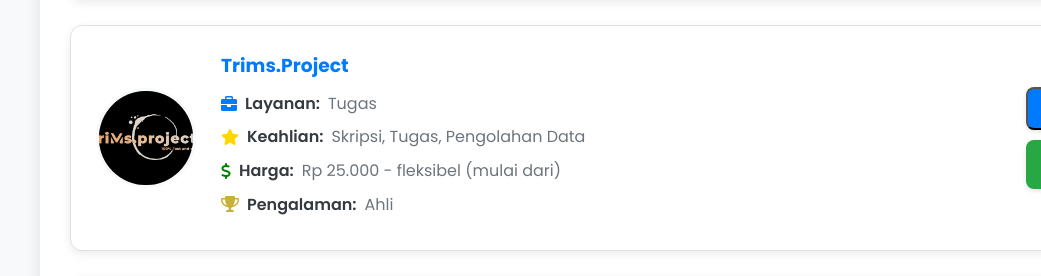
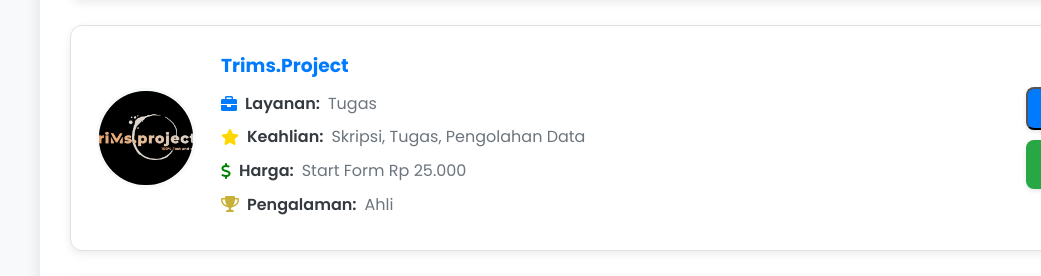
Before and after one commit to faisalkaharr/rampungjoki, a plain HTML site: page carijoki.html in a window 1280 px wide. Shown: the part 960-1236 px from the top of the page, 0-1041 px from the left. Drawn offline with Linux system fonts and the light colour scheme.

Commit message:
Update carijoki.html

```diff
--- a/carijoki.html
+++ b/carijoki.html
@@ -508,7 +508,7 @@
                 nama: "Trims.Project",
                 layanan: ["Tugas"],
                 skill: ["Skripsi", "Tugas", "Pengolahan Data"],
-                harga: "Rp 25.000 - fleksibel (mulai dari)",
+                harga: "Start Form Rp 25.000",
                 pengalaman: "Ahli",
                 avatar: "trims.jpeg",
                 wa: "6285775085507",
```
